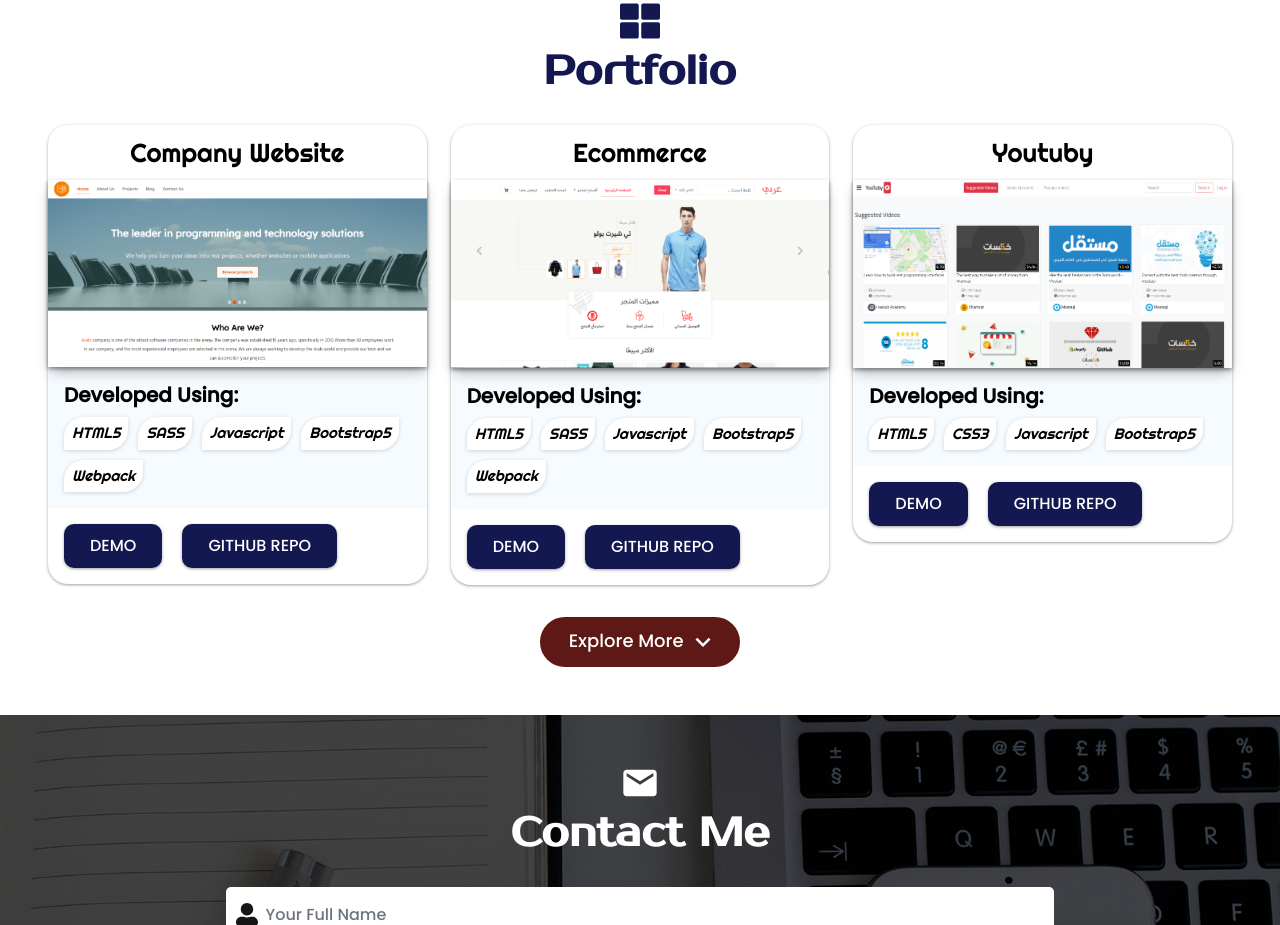
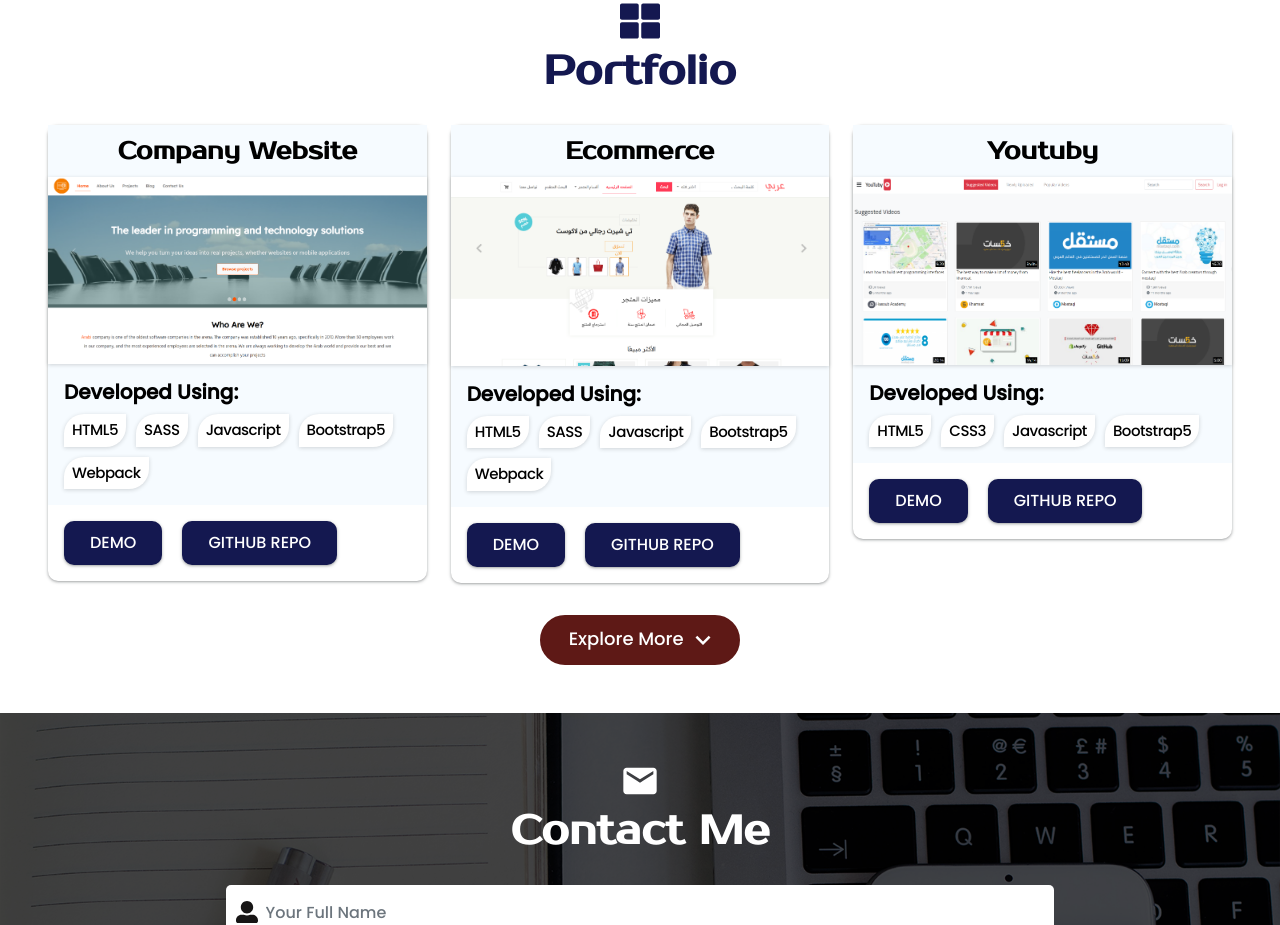
Before and after one commit to moabdalaziz1/ZIZU, a React (Create React App) app: page / in a window 1280 px wide. Shown: the part 1760-2685 px from the top of the page. Built offline with nearby package versions, Linux system fonts and the light colour scheme.

Commit message:
Used useContext hook & Minor changes on Navbar

```diff
--- a/src/App.jsx
+++ b/src/App.jsx
@@ -3,6 +3,7 @@
 import { UpButton, Navbar } from './components/index';
 import { Header, Certificates,Skills, Portfolio, Contact } from './sections/index';
 import { motion, useScroll, useSpring } from "framer-motion";
+import { LoadMoreContext } from './Contexts/LoadMoreContext';
 
 const App = () => {
 
@@ -13,32 +14,25 @@
     restDelta: 0.001
   });
 
-  const projectsPerRow = 3
-  const certificatesPerRow = 2
+  // For LoadMore Functionality Using (useContext)
   const [next, setNext] = useState({
-    certificates: certificatesPerRow,
-    projects: projectsPerRow,
+    certificates: 2,
+    projects: 3,
   });
-  const handleCertificates = () => setNext(prevState => ({
-    ...prevState,
-    certificates: prevState.certificates + certificatesPerRow,
-  }));
-  const handleProjects = () => setNext(prevState => ({
-    ...prevState,
-    projects: prevState.projects + projectsPerRow,
-  }));
 
   return (
     <>
       <motion.div className="progress-bar" style={{ scaleX }} />
       <div className='text-center'>
         <UpButton />
-        <Navbar />
-        <Header />
-        <Certificates currentItems={next.certificates} handleCertificates={handleCertificates} />
-        <Skills />
-        <Portfolio currentItems={next.projects} handleProjects={handleProjects} />
-        <Contact />
+        <LoadMoreContext.Provider value={{next, setNext}}>
+          <Navbar />
+          <Header />
+          <Certificates />
+          <Skills />
+          <Portfolio />
+          <Contact />
+        </LoadMoreContext.Provider>
       </div>
     </>
   )
--- a/src/App.scss
+++ b/src/App.scss
@@ -11,10 +11,6 @@
 @font-face {
   src: url('./assets/fonts/ProstoOne-Regular.ttf');
   font-family: 'ProstoOne';
-}
-@font-face {
-  src: url('./assets/fonts/Righteous-Regular.ttf');
-  font-family: 'Righteous';
 }
 
 body {
--- /dev/null
+++ b/src/Contexts/LoadMoreContext.js
@@ -0,0 +1,3 @@
+import { createContext } from "react";
+
+export const LoadMoreContext = createContext();
--- a/src/_variables.scss
+++ b/src/_variables.scss
@@ -27,9 +27,6 @@
 
 $main-box-shadow: rgba(60, 64, 67, 0.3) 0px 1px 2px 0px, rgba(60, 64, 67, 0.15) 0px 1px 3px 1px;
 $second-box-shadow:rgba(0, 0, 0, 0.16) 0px 1px 4px;
-$projectImg-box-shadow: rgba(0, 0, 0, 0.4) 0px 2px 4px,
-  rgba(0, 0, 0, 0.3) 0px 7px 13px -3px,
-  rgba(0, 0, 0, 0.2) 0px -3px 0px inset;
 
 $main-font-size: 18px;
 
--- a/src/components/Navbar/Navbar.jsx
+++ b/src/components/Navbar/Navbar.jsx
@@ -49,8 +49,9 @@
       e.target.classList.add('active');
     }
     // Scrolling To The Section That Related To The Clicked Nav Item!
+    let heightDiscount = window.innerWidth >= 768 ? 88 : 0
     window.scrollBy({
-      top: targetSection.getBoundingClientRect().y - 89,
+      top: targetSection.getBoundingClientRect().y - heightDiscount,
       behavior: 'smooth',
     });
   }
--- a/src/components/Project/Project.scss
+++ b/src/components/Project/Project.scss
@@ -3,18 +3,18 @@
 
 .project {
   border: none;
-  border-radius: $border-radius-secondary;
+  border-radius: $border-radius-primary;
   box-shadow: $main-box-shadow;
   padding: 0;
 }
 .project-name {
-  font-family: 'Righteous';
-  font-size: 26px;
-  border-top-left-radius: $border-radius-secondary;
-  border-top-right-radius: $border-radius-secondary;
+  font-family: 'ProstoOne';
+  font-size: 24px;
+  font-weight: bold;
+  background-color: $color-bg;
 }
 .project-img {
-  box-shadow: $projectImg-box-shadow;
+  box-shadow: $second-box-shadow;
   transition: $transition;
   height: 100%;
   &:hover, &:active, &:focus {
@@ -35,9 +35,8 @@
     gap: 10px;
     flex-wrap: wrap;
     span {
-      font-family: 'Righteous';
       font-size: 15px;
-      font-style: italic;
+      letter-spacing: -0.5px;
       background-color: $color-white;
       box-shadow: $second-box-shadow;
       @include radius-style;
--- a/src/sections/Certificates/Certificates.jsx
+++ b/src/sections/Certificates/Certificates.jsx
@@ -1,23 +1,32 @@
+import { useContext } from 'react';
 import './Certificates.scss';
 import { SectionTitle, Certificate, LoadButton } from '../../components/index';
 import { FaCertificate } from 'react-icons/fa';
 
 import certificateData from '../../data/certificatesData';
+import { LoadMoreContext } from '../../Contexts/LoadMoreContext';
 
 
-const Certificates = ({ currentItems, handleCertificates }) => {
+const Certificates = () => {
+
+  const { next, setNext } = useContext(LoadMoreContext);
+  const handleCertificates = () => setNext(prevState => ({
+    ...prevState,
+    certificates: prevState.certificates + 2
+  }));
+
   return (
     <section className='certificates main p-md-5 px-3 py-5 bg-white' id='certificates'>
       <SectionTitle title='certificates' icon={<FaCertificate />} />
       <div className='row g-3'>
         {
-          certificateData?.slice(0, currentItems)?.map((item) => (
+          certificateData?.slice(0, next.certificates)?.map((item) => (
             <Certificate key={item.id} item={item} />
           ))
         }
       </div>
       {
-        certificateData?.length > currentItems &&
+        certificateData?.length > next.certificates &&
         <LoadButton handleClick={handleCertificates} />
       }
     </section>
--- a/src/sections/Portfolio/Portfolio.jsx
+++ b/src/sections/Portfolio/Portfolio.jsx
@@ -1,23 +1,31 @@
+import { useContext } from 'react';
 import './Portfolio.scss';
 import { FaThLarge } from 'react-icons/fa'
 import { SectionTitle, Project, LoadButton } from '../../components/index';
 
 import projectsData from '../../data/projectsData';
+import { LoadMoreContext } from '../../Contexts/LoadMoreContext';
 
-const Portfolio = ({ currentItems, handleProjects }) => {
+const Portfolio = () => {
+
+  const { next, setNext } = useContext(LoadMoreContext);
+  const handleProjects = () => setNext(prevState => ({
+    ...prevState,
+    projects: prevState.projects + 3
+  }));
 
   return (
     <section className='portfolio p-md-5 px-3 py-5 main bg-white' id='portfolio'>
       <SectionTitle title='portfolio' icon={<FaThLarge />} />
       <div className="projects row g-4">
         {
-          projectsData?.slice(0, currentItems)?.map((item) => (
+          projectsData?.slice(0, next.projects)?.map((item) => (
             <Project key={item.id} item={item} />
           ))
         }
       </div>
       {
-        projectsData?.length > currentItems &&
+        projectsData?.length > next.projects &&
         <LoadButton handleClick={handleProjects} />
       }
     </section>
```
Also changed, not shown: src/assets/images/projects/ecommerce.PNG.
